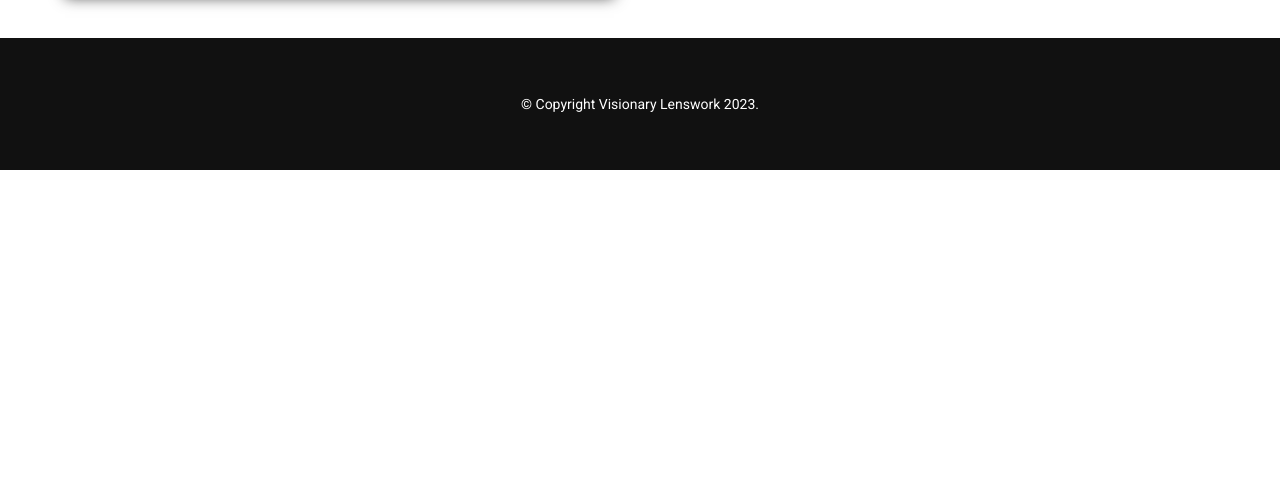
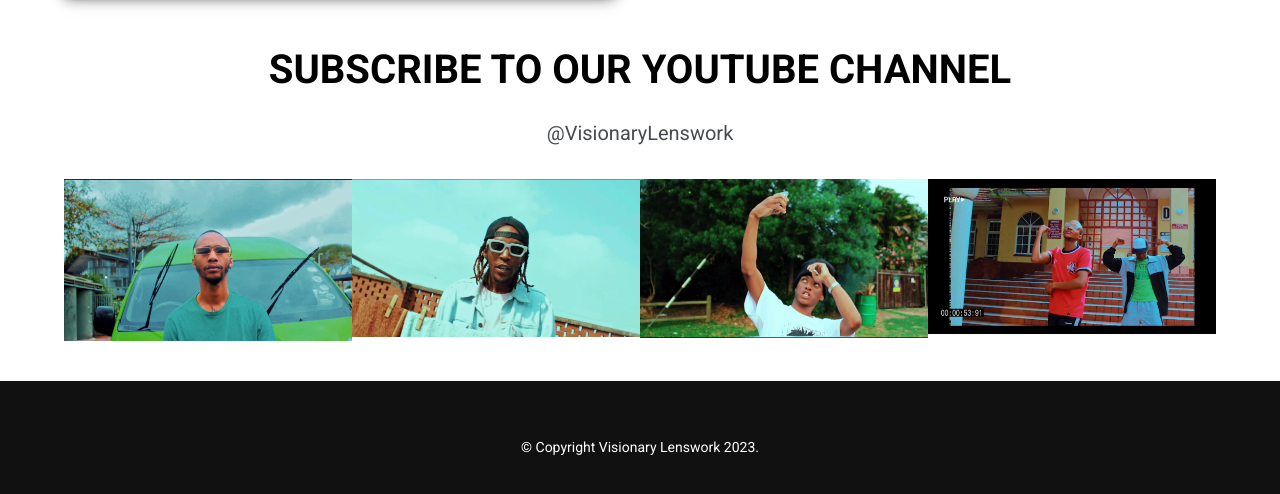
Before and after one commit to Khaya-Tshabalala/VisionaryLenswork, a plain HTML site: page index.html in a window 1280 px wide. Shown: the part 1814-2308 px from the top of the page. Before the commit the page ends 1984 px from the top, so only its background shows below. Drawn offline with Linux system fonts and the light colour scheme.

Commit message:
Update index.html

```diff
--- a/index.html
+++ b/index.html
@@ -91,7 +91,40 @@
                 </div>
             </div>
         </section>
+ <section class = "section-two">
+            <div class = "container">
+                <h2>SUBSCRIBE TO OUR YOUTUBE CHANNEL</h2>
+                <span>@VisionaryLenswork</span>
+                <div class = "insta-imgs">
+                    <div>
 
+                        <img src = "images/IMG_5747.jpeg">
+                        <div class = "icon-overlay flex">
+                            <a href="https://youtu.be/-8rTj_zBoEw?si=Xu05r0O3TM9fUnLv" class="fab fa-youtube"></a>
+                        </div>
+                    </div>
+                    <div>
+                        <img src = "images/IMG_6051.jpeg">
+                        <div class = "icon-overlay flex">
+                            <a href="https://youtu.be/_0BohQaQBCc?si=BY3eBpuNd-DqqDHs" class="fab fa-youtube"></a>
+                        </div>
+                    </div>
+                    <div>
+                        <img src = "images/IMG_4778.jpeg">
+                        <div class = "icon-overlay flex">
+                            <a href="https://youtu.be/mLLvFOBF-qk?si=GB6kCjErjSRQYcsG" class="fab fa-youtube"></a>
+                        </div>
+                    </div>
+                    <div>
+                        <img src = "images/IMG_5709.jpeg">
+                        <div class = "icon-overlay flex">
+                            <a href="https://youtu.be/KT9UOBiUUo8?si=f0qZSsvFT5gffeWT" class="fab fa-youtube"></a>
+                        </div>
+                    </div>
+
+                </div>
+            </div>
+        </section>
 
         <!-- end of main -->
 
```
